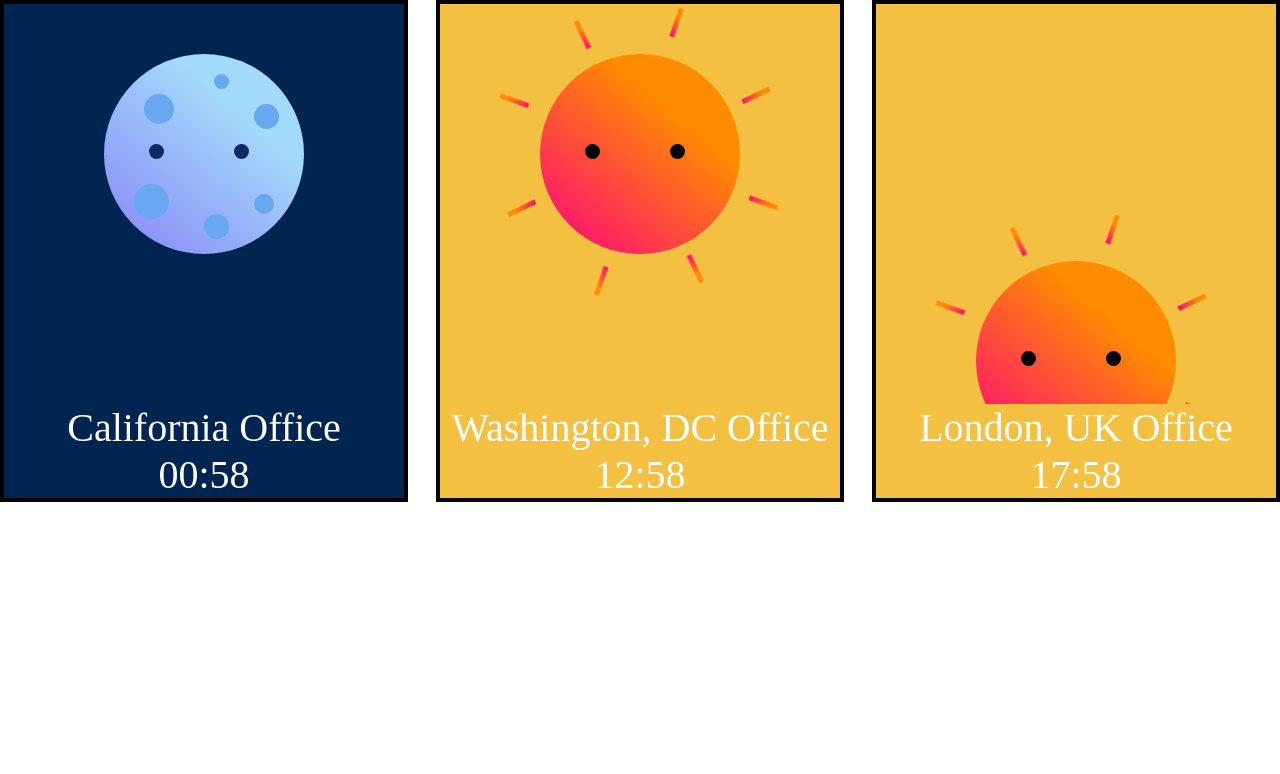
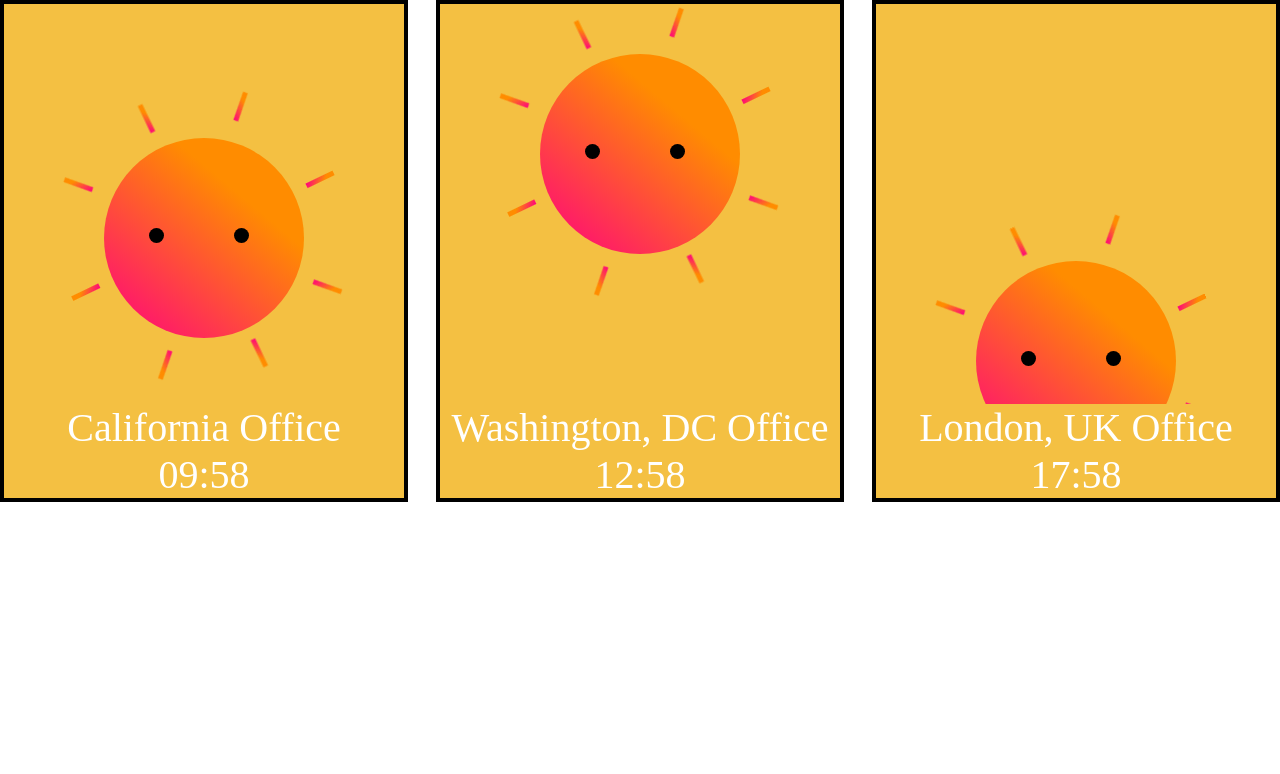
Before and after one commit to marselgray/clock, a website: page index.html in a window 1280 px wide. Drawn offline with Linux system fonts and the light colour scheme.

Commit message:
Update: west coast office

```diff
--- a/index.html
+++ b/index.html
@@ -6,7 +6,7 @@
 
 	<link rel="stylesheet" href="css/style.css">
 
-	<title>NJI Media Clock</title>
+	<title>Clocks</title>
 </head>
 <body>
 
--- a/scripts.js
+++ b/scripts.js
@@ -5,8 +5,8 @@ showSanFranTime();
 
 // calculate the time in San Francisco
 function showSanFranTime(){
-	let date = new Date().toLocaleString("en-US", {timeZone: "Asia/Singapore"});
-	//let date = new Date().toLocaleString("en-US", {timeZone: "America/Los_Angeles"});
+	// let date = new Date().toLocaleString("en-US", {timeZone: "Asia/Singapore"});
+	let date = new Date().toLocaleString("en-US", {timeZone: "America/Los_Angeles"});
 	date = new Date(date);
 	var h = date.getHours(); // 0 - 23
 	var m = date.getMinutes(); // 0 - 59
```
